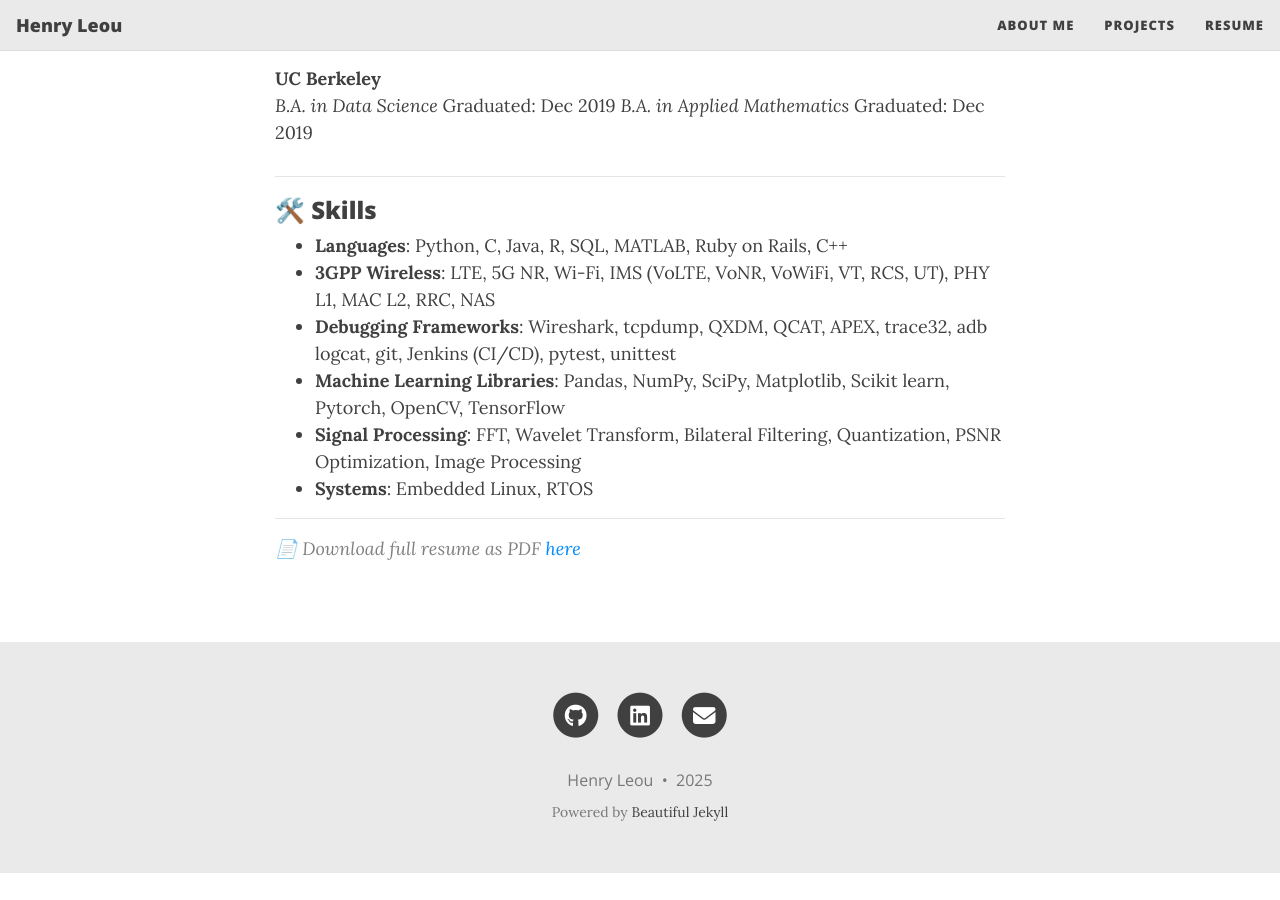
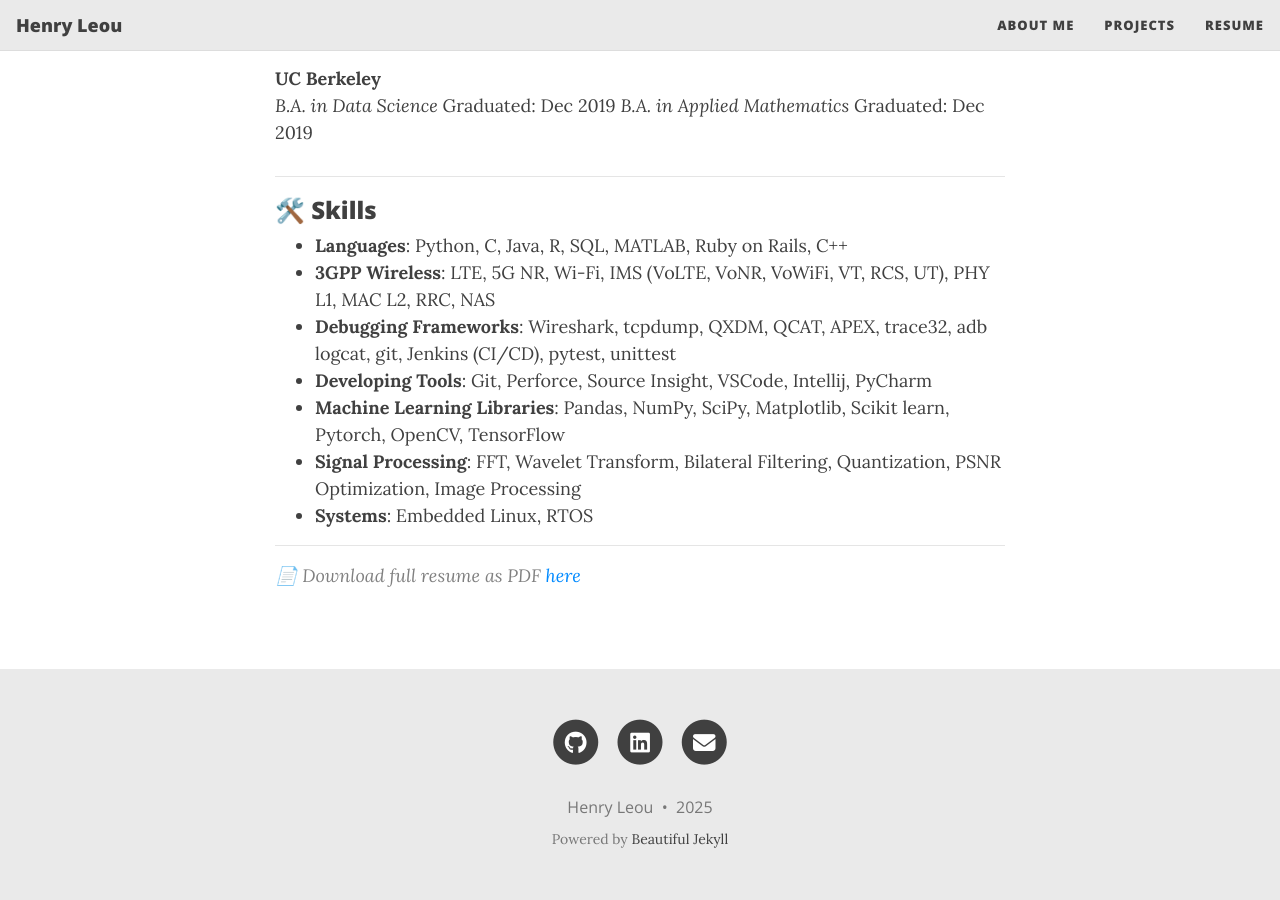
Before and after one commit to henryleou/henryleou.github.io, a Jekyll site: the page built from resume.md, in a window 1280 px wide and 900 px high, scrolled down 1139 px. Built offline with Jekyll 4.4.1, drawn with Linux system fonts in a browser that asks for light colours; before the commit the page ends 2012 px from its top, so only the background shows below that.

Commit message:
update resume v6

```diff
--- a/resume.md
+++ b/resume.md
@@ -45,6 +45,7 @@ Graduated: Dec 2019
 - **Languages**: Python, C, Java, R, SQL, MATLAB, Ruby on Rails, C++
 - **3GPP Wireless**: LTE, 5G NR, Wi-Fi, IMS (VoLTE, VoNR, VoWiFi, VT, RCS, UT), PHY L1, MAC L2, RRC, NAS
 - **Debugging Frameworks**: Wireshark, tcpdump, QXDM, QCAT, APEX, trace32, adb logcat, git, Jenkins (CI/CD), pytest, unittest
+- **Developing Tools**: Git, Perforce, Source Insight, VSCode, Intellij, PyCharm
 - **Machine Learning Libraries**: Pandas, NumPy, SciPy, Matplotlib, Scikit learn, Pytorch, OpenCV, TensorFlow
 - **Signal Processing**: FFT, Wavelet Transform, Bilateral Filtering, Quantization, PSNR Optimization, Image Processing
 - **Systems**: Embedded Linux, RTOS
```
